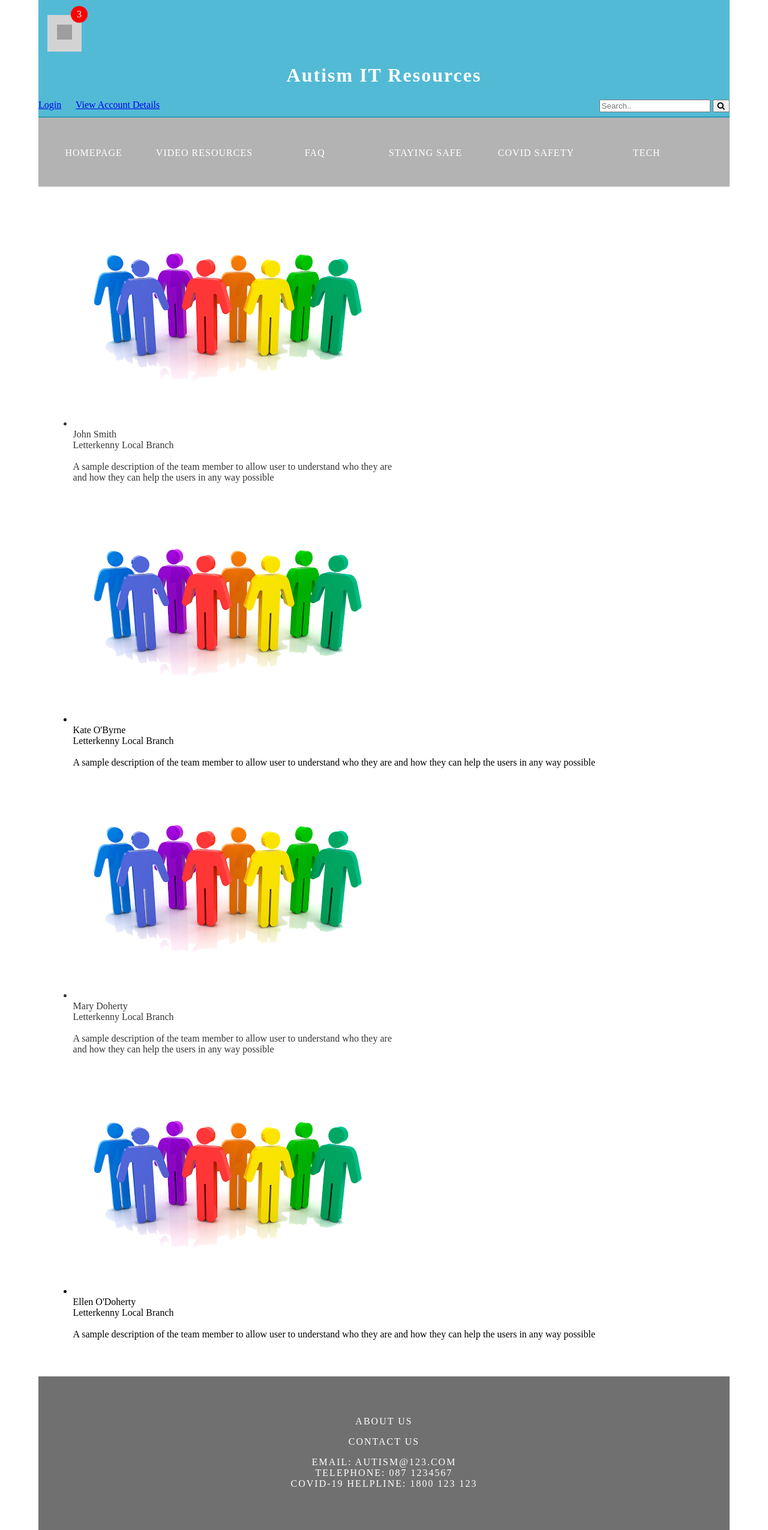
After one commit to rlennon/AutismITResources, a PHP site: page /phpWebsite/viewStaff.php in a window 1280 px wide. The commit adds this page. Shown: the whole page at 60% size. Run offline with PHP 8.4, Linux system fonts and the light colour scheme; some libraries are stand-ins or nearby versions; grey boxes are pictures that could not be loaded.

Commit message:
new view our staff page added within about us page

```diff
--- a/phpWebsite/aboutUs.php
+++ b/phpWebsite/aboutUs.php
@@ -36,6 +36,12 @@ Our aim is to bring a some needed assistance to autistic individuals because lik
       <h4>Community</h4>
       <p>Join Our Community and talk about your favourate resources with others!!</p>
     </div>
+    <div class="columns">
+      <p class="thumbnail_align"> <a href = "viewStaff.php" target = "_self">
+      <img src="images/staff.jpg" alt="view staff" class="thumbnail"> </p>
+      <h4>View Staff</h4>
+      <p>View our staff and see the individuals that are trying to make your experience as easy as possible</p>
+    </div>
   </div>
 
   </section>
--- /dev/null
+++ b/phpWebsite/viewStaff.php
@@ -0,0 +1,46 @@
+<!doctype html>
+<html>
+<head>
+<meta charset="utf-8">
+<meta http-equiv="X-UA-Compatible" content="IE=edge">
+<meta name="viewport" content="width=device-width, initial-scale=1">
+<title>AutismIt</title>
+<link href="index.css" rel="stylesheet" type="text/css">
+  <link rel="stylesheet" href="https://maxcdn.bootstrapcdn.com/font-awesome/4.4.0/css/font-awesome.min.css" />
+</head>
+<body>
+<div class="container">
+  <header>
+    <?php include 'header.php';?>
+      <?php include 'navBar.php';?>
+
+  </header>
+  <section>
+
+  <ul class="container">
+    <article class="left_article">
+    <li><img src="images/staff.jpg" alt=""></a><a><br>John Smith<br>Letterkenny Local Branch<br></a><br><a>A sample description of the team member to allow user to understand who they are<br> and how they can help the users in any way possible</a></li>
+    </article>
+
+    <aside class="right_article">  </aside>
+    <li ><img src="images/staff.jpg" alt=""></a><a><br>Kate O'Byrne<br>Letterkenny Local Branch<br></a><br><a>A sample description of the team member to allow user to understand who they are and how they can help the users in any way possible</a></li>
+    </aside>
+    <article class="left_article">
+    <li><img src="images/staff.jpg" alt=""></a><a><br>Mary Doherty<br>Letterkenny Local Branch<br></a><br><a>A sample description of the team member to allow user to understand who they are<br> and how they can help the users in any way possible</a></li>
+    </article>
+    <li><img src="images/staff.jpg" alt=""></a><a><br>Ellen O'Doherty<br>Letterkenny Local Branch<br></a><br><a>A sample description of the team member to allow user to understand who they are and how they can help the users in any way possible</a></li>
+  </ul>
+    <article class="left_article">
+
+    </p>
+	</article>
+  </section>
+  <div class="row">
+
+
+  </section>
+
+  <?php include 'footer.php';?>
+</div>
+</body>
+</html>
```
Also changed, not shown: phpWebsite/images/staff.jpg (added).
